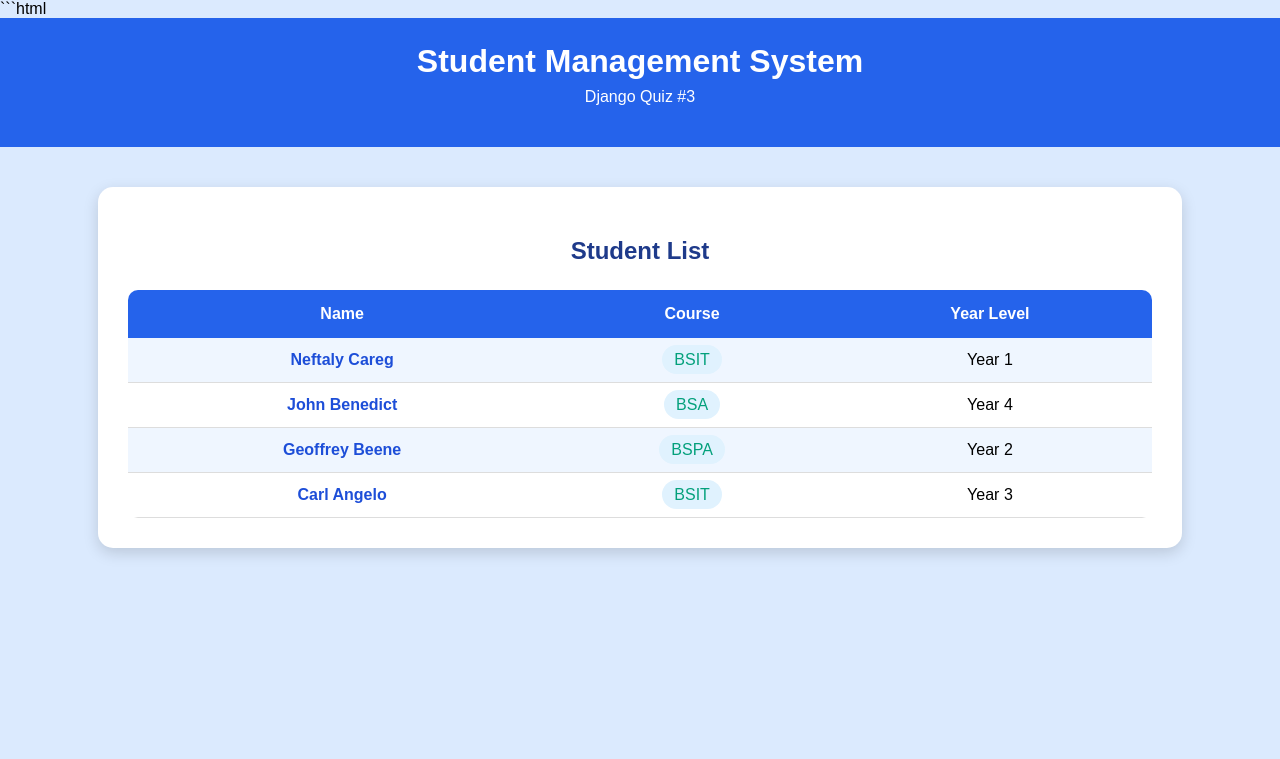
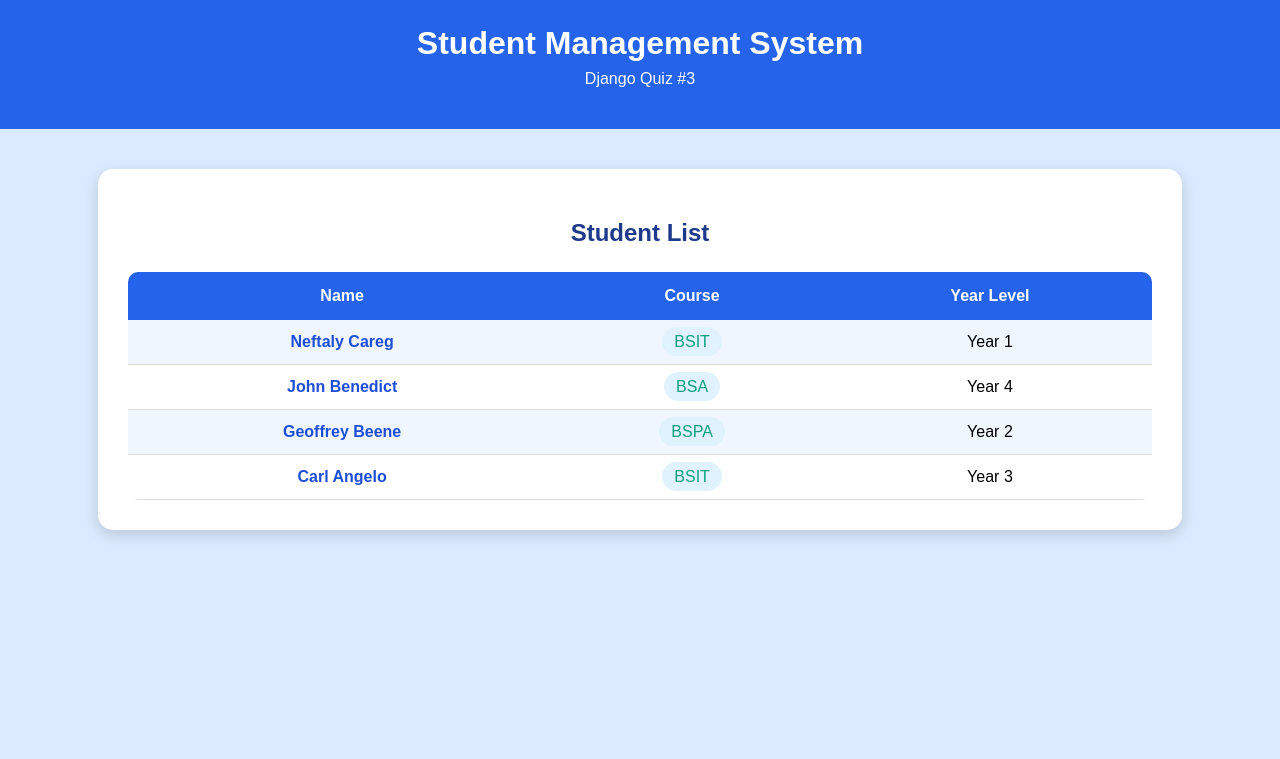
Before and after one commit to ZhuoYifann/Quiz3_Django, a Django app: page / in a window 1280 px wide. Shown: the top 759 px of the page. Run offline with Django 5.2, Linux system fonts and the light colour scheme; data comes from the database, SQL or seed files in the repository.

Commit message:
Fix HTML closing tag for div element

````diff
--- a/main/templates/main/home.html
+++ b/main/templates/main/home.html
@@ -1,4 +1,3 @@
-```html
 <!DOCTYPE html>
 <html>
 <head>
@@ -136,5 +135,4 @@
 
         </table>
 
-    </div
-```
+    </div>
````
